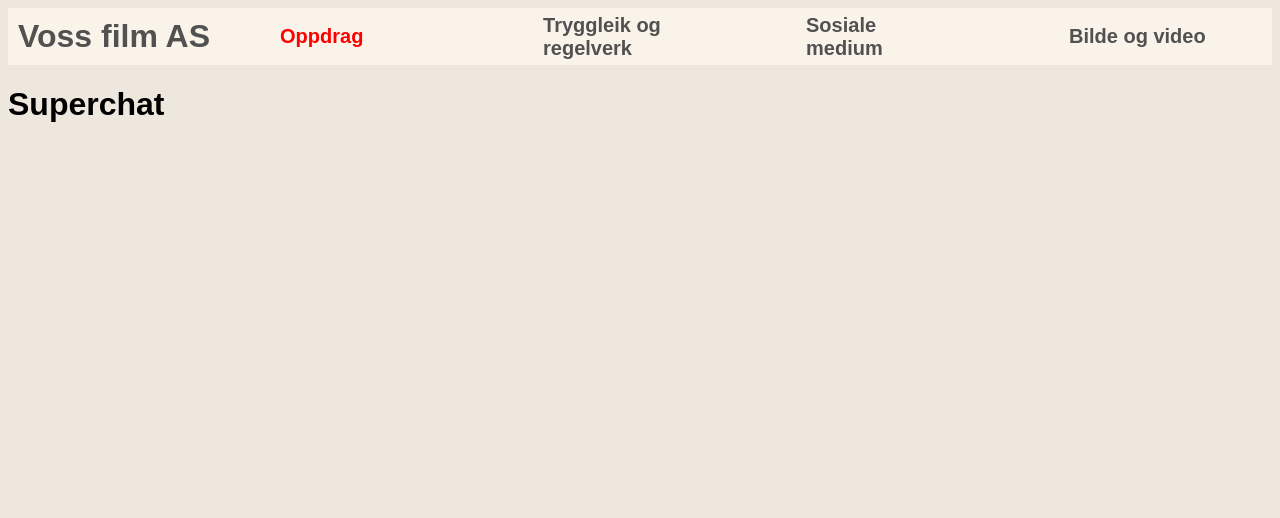
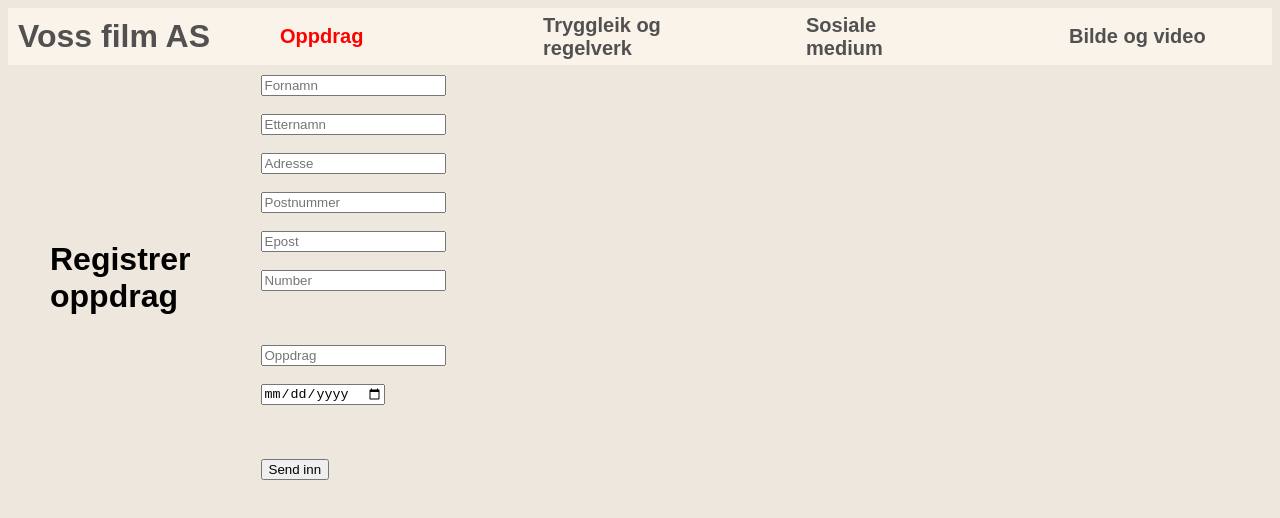
Before and after one commit to tottey123/oppdrag, a plain HTML site: page oppdragforside.html in a window 1280 px wide. Drawn offline with Linux system fonts and the light colour scheme; some packages are replaced by stand-ins of ours; no server answers.

Commit message:
Update oppdragforside.html

```diff
--- a/oppdragforside.html
+++ b/oppdragforside.html
@@ -21,8 +21,22 @@
                  </header>
 
 
+    <main>
 
-            <h1>Superchat</h1>
+            <h1>Registrer oppdrag</h1>
+          <form id="oppdragregister">
+  <input type="text" id="fname" name="fname" required placeholder="Fornamn"><br><br>
+  <input type="text" id="lname" name="lname" required placeholder="Etternamn"><br><br>
+  <input type="text" id="adresse" required placeholder="Adresse"><br><br>
+  <input type="text" id="postnummer" required placeholder="Postnummer"><br><br>
+  <input type="email" id="epost" required placeholder="Epost"><br><br>
+  <input type="number" id="nummer" required placeholder="Number"><br><br><br><br>
+  <input type="text" id="oppdragg" required placeholder="Oppdrag"><br><br>
+  <input type="date" id="dato" required placeholder="Dato"><br><br>
+  <br><br>
+  <input type="submit" value="Send inn">
+    </form>
+
             <article id="txtMeldingar"></article>
 <!-- The core Firebase JS SDK is always required and must be listed first -->
 <script src="https://www.gstatic.com/firebasejs/8.5.0/firebase-app.js"></script>
@@ -30,7 +44,7 @@
 <!-- TODO: Add SDKs for Firebase products that you want to use
      https://firebase.google.com/docs/web/setup#available-libraries -->
 <script src="https://www.gstatic.com/firebasejs/8.5.0/firebase-analytics.js"></script>
-<script src="/__/firebase/8.4.3/firebase-database.js"></script>
+<script src="/__/firebase/8.5.0/firebase-database.js"></script>
 
 <script>
   // Your web app's Firebase configuration
```
